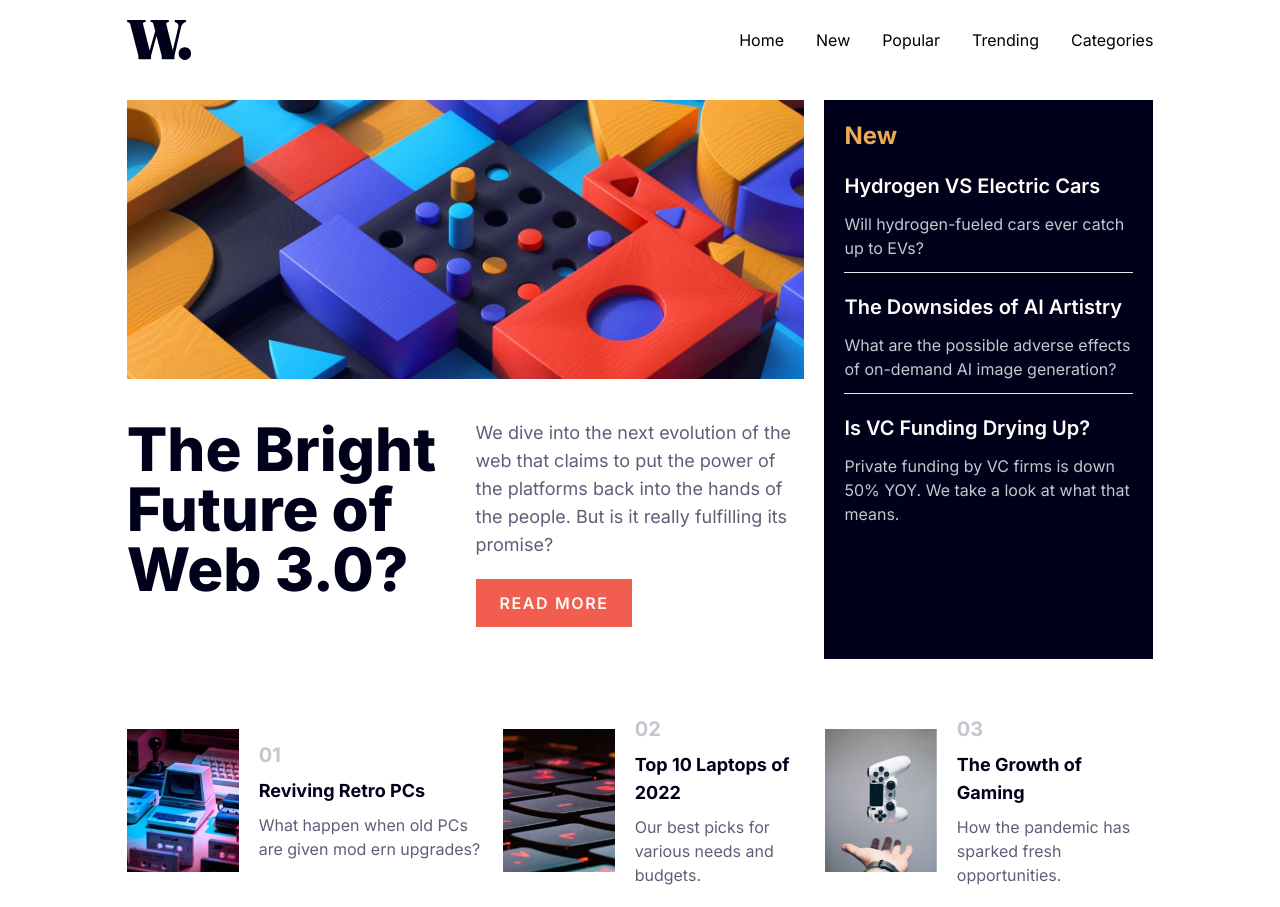
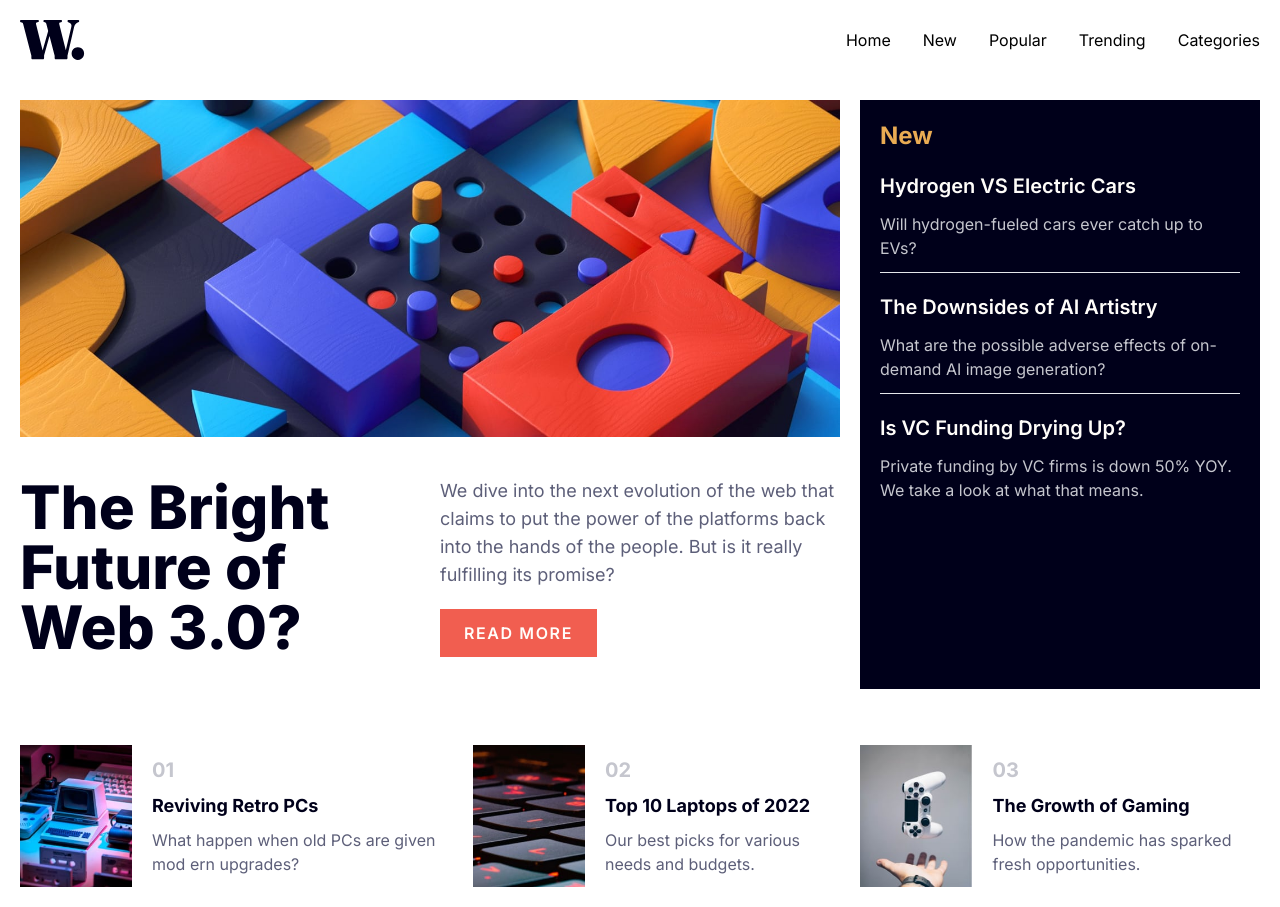
Before and after one commit to davunju/news-homepage, a website: page index.html in a window 1280 px wide. Drawn offline with Linux system fonts and the light colour scheme.

Commit message:
Update index.html

```diff
--- a/index.html
+++ b/index.html
@@ -23,7 +23,7 @@
       class="fixed top-0 bottom-0 left-0 right-0 w-full h-full bg-grayishBlue z-10 opacity-60 hidden"
     ></div>
 
-    <header class="md:w-10/12 mx-auto">
+    <header class="md:w-11/12 mx-auto">
       <nav class="p-5">
         <section class="md:hidden">
           <div class="flex justify-between items-center">
@@ -64,7 +64,7 @@
       </nav>
     </header>
 
-    <main class="p-5 md:w-10/12 mx-auto">
+    <main class="p-5 md:w-11/12 mx-auto">
       <section class="mb-14 md:grid md:grid-cols-3 md:gap-5">
         <div class="mb-5 md:col-span-2">
           <img
```
